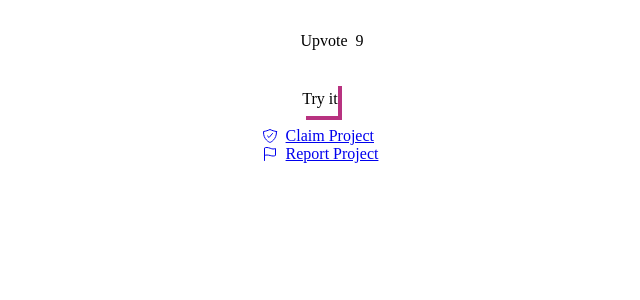
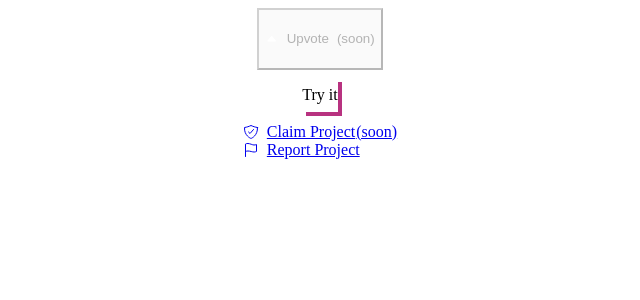
Before and after one commit to iammasterbrucewayne/dotappstore, a Next.js app: page /project/1/project-info/cta in a window 1280 px wide. Shown: the top 300 px of the page, without its empty margins (320-960 px from the left). Built offline with nearby package versions, Linux system fonts and the light colour scheme.

Commit message:
disable buttons for upcoming features

```diff
--- a/src/pages/project/[id]/project-info/cta.js
+++ b/src/pages/project/[id]/project-info/cta.js
@@ -18,13 +18,16 @@ const CTA = ({ url }) => (
 			colorScheme="pink"
 			w="full"
 			py={8}
-			as={Link}
-			href={url}
 			leftIcon={<IoCaretUp color="white" />}
-			rightIcon={<Text>9</Text>}
+			rightIcon={
+				<Text fontSize="xs" fontWeight="normal">
+					{"(soon)"}
+				</Text>
+			}
 			transform="scale(1)"
-			_hover={{ textDecoration: "none", transform: "scale(1.03)" }}
+			_hover={{ transform: "scale(1.03)" }}
 			isExternal
+			isDisabled
 		>
 			Upvote
 		</Button>
@@ -58,8 +61,12 @@ const CTA = ({ url }) => (
 				p={0}
 				leftIcon={<Icon as={IoShieldCheckmarkOutline} />}
 				_hover={{ textDecoration: "none", color: "pink.400" }}
+				isDisabled
 			>
 				Claim Project
+				<Text pl={1} as="span" fontSize="xs">
+					{"(soon)"}
+				</Text>
 			</Button>
 			<Button
 				as={Link}
```
